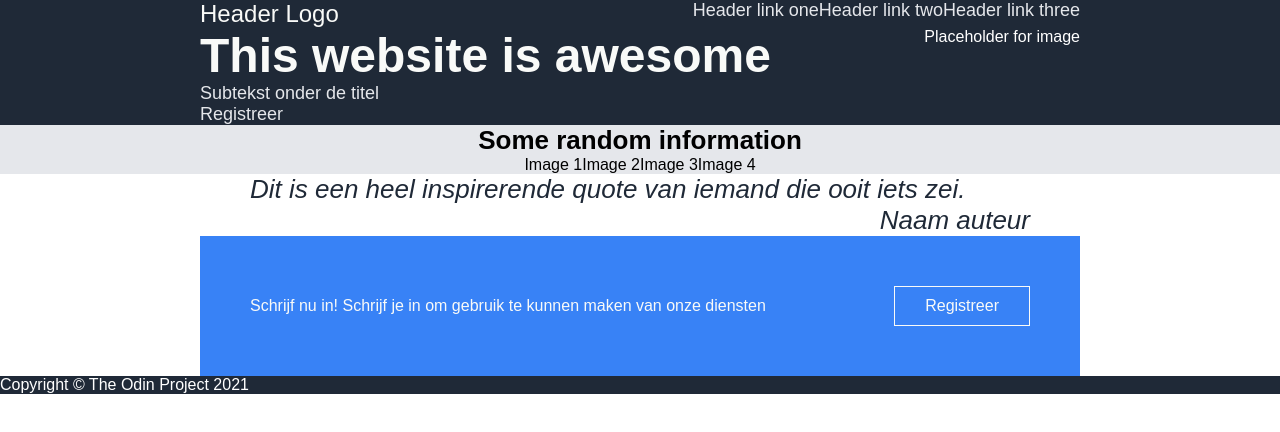
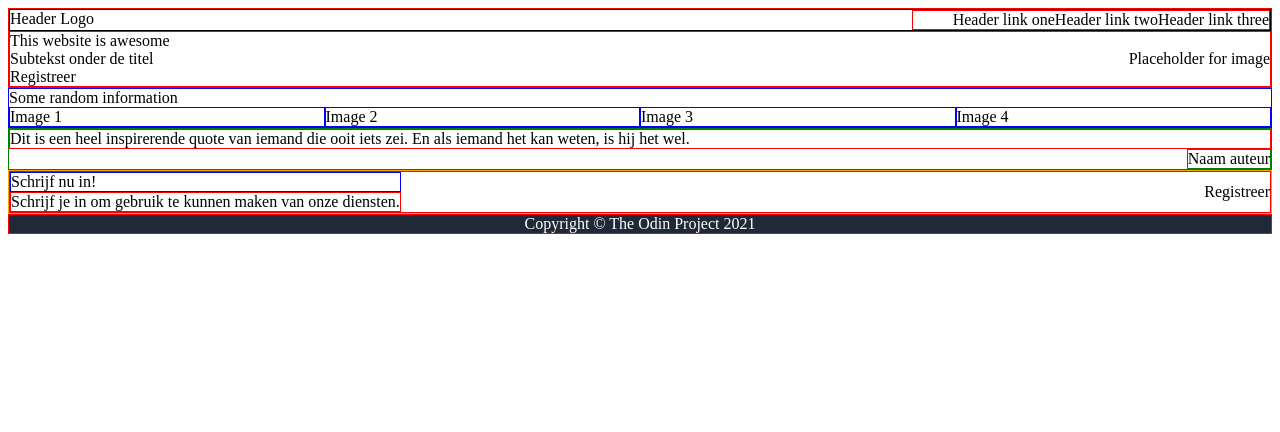
Before and after one commit to RobVerplanke/landingpage-practice, a plain HTML site: page index.html in a window 1280 px wide. Drawn offline with Linux system fonts and the light colour scheme.

Commit message:
Update index.html and style.css

```diff
--- a/css/style.css
+++ b/css/style.css
@@ -1,141 +1,99 @@
 body{
-    margin: 0px;
     display: flex;
     flex-direction: column;
-    font-family:Arial, Helvetica, sans-serif;
+
 }
 
 ul{
-    margin: 0px;
+    margin:0px;
+    list-style-type: none;
 }
 
 .header{
-    padding-left: 200px;
-    padding-right: 200px;
-    display: flex;
-    flex-direction: column;
-    flex: 1;
-    background-color: #1F2937;
-    color: white;
-
+    border: 1px solid red;
 
 }
 
 .header-top{
+    border: 1px solid black;
     display: flex;
-    flex: 1;
-}
+    justify-content: space-between;
 
-.header-logo{
-    flex: 1;
-    font-size: 24px;
-    color: #F9FAF8
 }
 
 .header-links{
-    display: flex;
-    font-size: 18px;
-    color: #E5E7EB;
-
-}
-
-.link{
-    list-style-type: none;
-    width: auto;
-}
-
-.header-bottom{
+    border: 1px solid red;
     display: flex;
 
 }
 
-.header-title{
-    flex: 1;
-    font-size: 18px;
-    color: #E5E7EB;
-
+.header-bottom{
+    border: 1px solid red;
+    display: flex;
+    justify-content: space-between;
+    align-items: center;
 }
 
-.header-img{
-    display:flex;
-    width: auto;
 
-}
 
 .main-img{
-
-    display: flex;
-    flex: 1;
-    flex-direction: column;
-    background-color: #E5E7EB;
-    align-items: center;
-
-}
-
-.main-info{
-    flex: 1;
-    font-weight: 800;
-    font-size: 26px;
+    border: 1px solid blue;
+    flex:1;
 
 }
 
 .main-container{
-    flex: 1;
     display: flex;
+}
+
+
+
+.main-quote{
+    border: 1px solid green;
+    display: flex;
+    flex-direction: column;
+}
+
+.quote{
+    border: 1px solid red;
+}
+
+.quote-name{
+    border: 1px solid green;
+    align-self: flex-end;
 
 }
 
-.main-quote{
-    display: flex;
-    flex-direction: column;
-    margin-left: 200px;
-    margin-right: 200px;
-    padding-left: 50px;
-    padding-right: 50px;
-    flex: 1;
-    font-weight:lighter;
-    font-style: italic;
-    font-size: 26px;
-    color: #1F2937;
+
+
+.main-signup{
+    border: 1px solid orange;
 
 }
 
-.quote-name{
-    flex:1;
-    align-self: flex-end;
+.card{
+    border: 1px solid red;
+
 }
 
-.main-signup{
-    flex: 1;
-    display: flex;
-    color: #F9FAF8
-}
-
-.signup-container{
+.card-content{
     display: flex;
     justify-content: space-between;
     align-items: center;
-    margin-left: 200px;
-    margin-right: 200px;
-    padding:50px;
-    width: 100%;
-    height: 100%;
-    background-color: #3882F6;
 }
-.signup-button{
-    padding: 10px 30px 10px 30px;
-    border:1px solid #F9FAF8;
 
+.signup-title{
+    border: 1px solid blue;
+}
+
+.signup-text{
+    border: 1px solid red;
 }
 
 .footer{
+    border: 1px solid red;
     background-color: #1F2937;
     color: white;
-
+    display: flex;
+    justify-content: space-around;
 }
-
-.title{
-    font-size: 48px;
-    color: #F9FAF8;
-    font-weight: 800;
-}
--- a/index.html
+++ b/index.html
@@ -13,20 +13,18 @@
             <div class="header-top">
                 <div class="header-logo">Header Logo</div>
                 <ul class="header-links">
-                    <li class="link">Header link one</li>
-                    <li class="link">Header link two</li>
-                    <li class="link">Header link three</li>
+                    <li>Header link one</li>
+                    <li>Header link two</li>
+                    <li>Header link three</li>
                 </ul>
             </div>
             <div class="header-bottom">
                 <div class="header-title">
                     <div class="title">This website is awesome</div>
                     <div class="subtitle">Subtekst onder de titel</div>
-                    <div class="signup-buton">Registreer</div>
+                    <div class="signup-button">Registreer</div>
                 </div>
-                <div class="header-img">
-                    Placeholder for image
-                </div>
+                <div class="header-img">Placeholder for image</div>
             </div>
         </div>
 
@@ -41,28 +39,29 @@
         </div>
 
         <div class="main-quote">
-            <div class="quote">
-                Dit is een heel inspirerende quote
-                van iemand die ooit iets zei.
+            <div class="quote"> Dit is een heel inspirerende quote
+                van iemand die ooit iets zei. En als iemand het kan weten,
+                is hij het wel.
             </div>
             <div class="quote-name">Naam auteur</div>
         </div>
 
         <div class="main-signup">
-            <div class="signup-container">
-                <div class="signup-text">
-                    Schrijf nu in!
-                    Schrijf je in om gebruik te kunnen maken van onze diensten
-                </div>
-                <div class="signup-button">
-                    Registreer
+            <div class="card">
+                <div class="card-content">
+                    <div class="left-content">
+                        <div class="signup-title">Schrijf nu in!</div>
+                        <div class="signup-text">Schrijf je in om gebruik te kunnen maken van onze diensten.</div>
+                    </div>
+                    <div class="right-content">
+                      <div class="signup-button">Registreer</div>
+                    </div>
                 </div>
             </div>
         </div>
 
-        <div class="footer">
-            Copyright &#169; The Odin Project 2021
-        </div>
+
+        <div class="footer">Copyright &#169; The Odin Project 2021</div>
     </body>
 
 </html>
```
